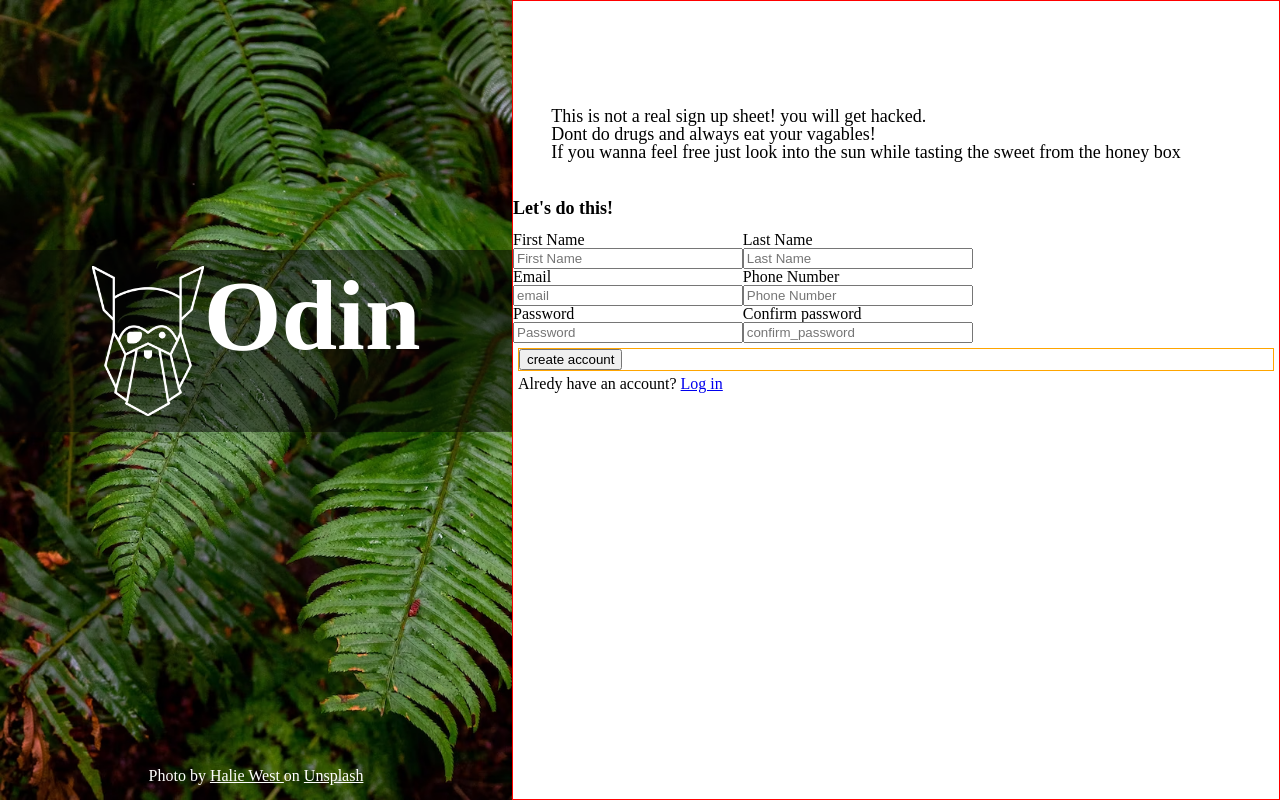
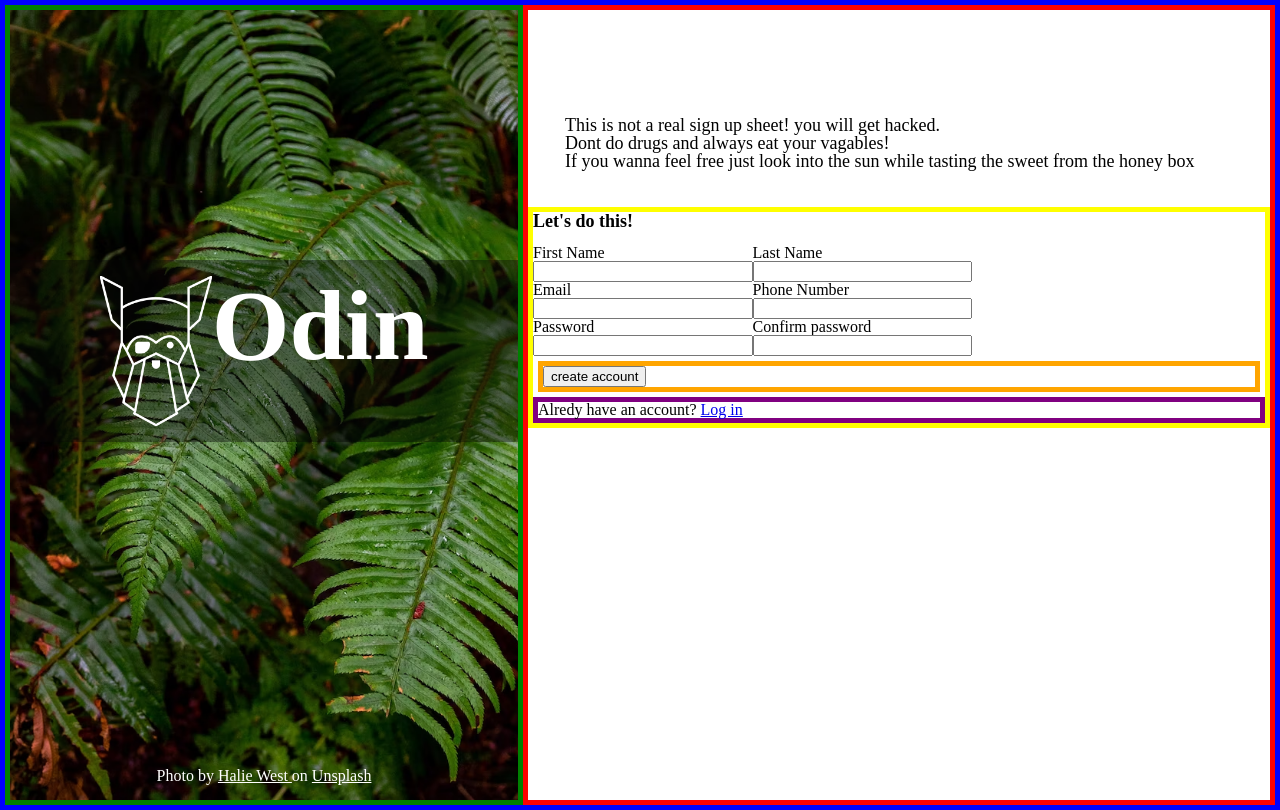
Before and after one commit to ARIKI-HUB/sign-up-form-new, a plain HTML site: page contact-form/index.html in a window 1280 px wide. Drawn offline with Linux system fonts and the light colour scheme; a web font is replaced by a local one.

Commit message:
updated commit

```diff
--- a/contact-form/index.css
+++ b/contact-form/index.css
@@ -1,34 +1,29 @@
-
-
-
-/* .blue {
-  border: solid 1px blue;
-} */
-
-
+.blue {
+  border: solid 5px blue;
+}
 
 .red {
-  border: solid 1px red;
+  border: solid 5px red;
 }
 
-/* .green {
-  border: solid 1px green;
-} */
+.green {
+  border: solid 5px green;
+}
 
-/* .yellow {
-  border: solid 1px yellow;
-} */
+.yellow {
+  border: solid 5px yellow;
+}
 
 .grey {
   border: 10px grey;
 }
 
 .purple {
-  border: solid 1px purple
+  border: solid 5px purple;
 }
 
-.orange{
-  border: solid 1px orange;
+.orange {
+  border: solid 5px orange;
 }
 
 body {
@@ -70,15 +65,12 @@ h2 {
   position: relative;
   margin-top: 250px;
 }
-.logo-container p{
+.logo-container p {
   font-family: "Norse";
   font-size: 100px;
   color: white;
   z-index: 1;
   font-weight: 700;
-
-
-
 }
 .logo-background {
   position: absolute;
@@ -87,7 +79,7 @@ h2 {
   right: 0;
   bottom: 0;
   background: rgb(5, 5, 5);
-  opacity: 0.5;
+  opacity: 0.4;
 }
 
 .logo {
@@ -124,21 +116,21 @@ h2 {
   height: 20vh;
   display: flex;
   justify-content: flex-start;
-   align-items: flex-end;
-   margin-left: 5%;
+  align-items: flex-end;
+  margin-left: 5%;
   margin-bottom: 5%;
   background-color: rgb(207, 163, 163) 50%;
 }
-.third-container{
+.third-container .purple {
   margin: 05px;
   display: flex;
   height: 25vh;
   background-color: rgb(134, 84, 84) 50%;
 }
 
-.button-container{
+.button-container {
   margin: 05px;
   display: flex;
   /* height: vh; */
-  background-color: rgb(91, 82, 82) 50%;
+  background-color: rgb(225, 11, 11) 50%;
 }
--- a/contact-form/index.html
+++ b/contact-form/index.html
@@ -45,7 +45,7 @@
                   type="text"
                   id="first_name"
                   name="first_name"
-                  placeholder="First Name"
+                  placeholder=""
                   required
                 />
               </div>
@@ -55,7 +55,7 @@
                   type="text"
                   id="last_name"
                   name="last_name"
-                  placeholder="Last Name"
+                  placeholder=""
                   required
                 />
               </div>
@@ -67,7 +67,7 @@
                   type="text"
                   id="email"
                   name="email"
-                  placeholder="email"
+                  placeholder=""
                   required
                 />
               </div>
@@ -77,7 +77,7 @@
                   type="text"
                   id="Phone_number"
                   name="Phone_number"
-                  placeholder="Phone Number"
+                  placeholder=""
                   required
                 />
               </div>
@@ -89,17 +89,17 @@
                   type="password"
                   id="Password"
                   name="Password"
-                  placeholder="Password"
+                  placeholder=""
                   required
                 />
               </div>
               <div class="input-container">
-                <label for="confirm_password"> Confirm password </label>
+                <label for="confirm_password">Confirm password</label>
                 <input
                   type="password"
                   id="confirm_password"
                   name="confirm_password"
-                  placeholder="confirm_password"
+                  placeholder=""
                   required
                   />
                 </div>
@@ -108,7 +108,10 @@
             <div class="button-container orange">
               <button>create account</button>
           </div>
-          <div class="third-container">
+          <p class="message"></p>
+  <!-- <button onclick="validatePassword()">Submit</button> -->
+
+          <div class="third-container purple">
             <p>Alredy have an account? <a href="#">Log in</a></p>
           </div>
         </div>
```
Also changed, not shown: styles.js (added).
